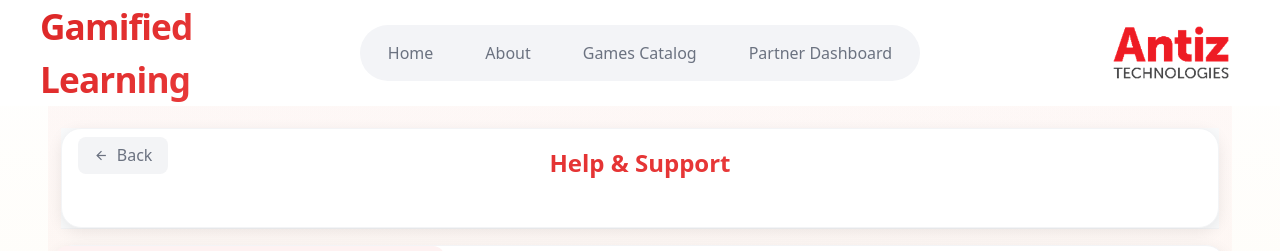
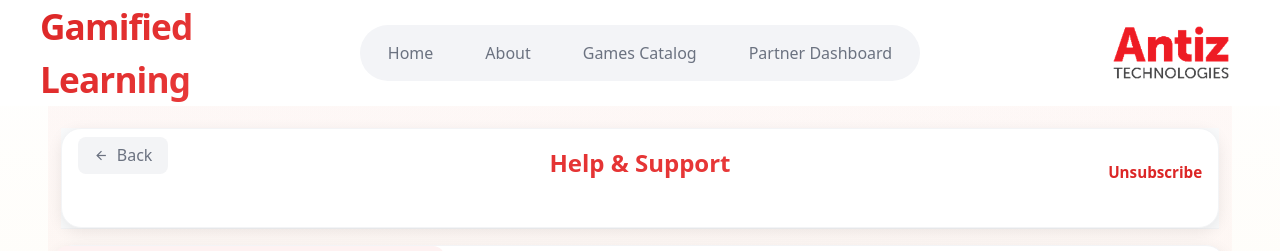
Before and after one commit to Prabhushapure/safety-saas-enterprise, a React (Vite) app: page /AWE-SaaS/partner/help in a window 1280 px wide. Shown: the top 251 px of the page. Built offline with nearby package versions, Linux system fonts and the light colour scheme; sample sign-in values are in the browser's storage.

Commit message:
distribute popup finetune

```diff
--- a/src/pages/Store.css
+++ b/src/pages/Store.css
@@ -162,7 +162,7 @@
 .game-content .details-button {
   position: absolute;
   left: 50%;
-  bottom: 12px;                 /* sits over description */
+  bottom: 12px;
   transform: translateX(-50%) translateY(6px);
 
   opacity: 0;
@@ -279,8 +279,9 @@
 
 /* Hover effects */
 .nav-button.primary:hover {
-  background-color: #1e40af;
+  background-color: #dc2626;
   color: #ffffff;
+  box-shadow: none;
 }
 
 .nav-button.secondary:hover {
--- a/src/pages/partner/PartnerHelp.css
+++ b/src/pages/partner/PartnerHelp.css
@@ -87,6 +87,24 @@
   text-align: center;
   padding-top: 0;
   padding-bottom: 0;
+}
+
+.unsubscribe-link {
+  position: absolute;
+  top: 2rem;
+  right: 1rem;
+
+  color: #dc2626;
+  font-weight: 600;
+  font-size: 0.95rem;
+  text-decoration: none;
+  white-space: nowrap;
+  transition: color 0.2s ease;
+}
+
+.unsubscribe-link:hover {
+  color: #b91c1c;
+  text-decoration: underline;
 }
 
 /* Quick Actions */
--- a/src/pages/partner/PartnerHelp.jsx
+++ b/src/pages/partner/PartnerHelp.jsx
@@ -129,6 +129,13 @@ const PartnerHelp = () => {
               Back
             </Link>
             <h1>Help & Support</h1>
+            {/* Right-side Unsubscribe */}
+    <a
+      href="/partner/unsubscribe"
+      className="unsubscribe-link"
+    >
+      Unsubscribe
+    </a>
           </div>
         </div>
 
--- a/src/pages/partner/PartnerLicense.css
+++ b/src/pages/partner/PartnerLicense.css
@@ -1227,7 +1227,7 @@
 /* Header */
 .modal-header {
   display: flex;
-  justify-content: flex-end;
+  justify-content: center;
   padding: 12px 16px;
   border-bottom: 1px solid rgba(255, 255, 255, 0.1);
 }
@@ -1252,12 +1252,6 @@
   margin-top: -6px !important;
 }
 
-/* Title */
-.modal-title {
-  font-size: 28px;
-  font-weight: 600;
-  margin-bottom: 8px;
-}
 
 /* Subtitle */
 .modal-subtitle {
@@ -1399,12 +1393,16 @@
 .nav-button.primary {
   background: linear-gradient(135deg, #dc2626, #ef4444);
   color: white;
+  border-radius: 12px;
+
+
 }
 
 .nav-button.primary:hover:not(.disabled) {
-  transform: translateY(-2px);
+  transform: translateY(0px);
   box-shadow: 0 8px 20px rgba(220, 38, 38, 0.3);
-  background: linear-gradient(135deg, #dc2626, #ef4444)
+  background: linear-gradient(135deg, #dc2626, #ef4444);
+  border-bottom: none;
 }
 
 .nav-button.primary.disabled {
@@ -1612,6 +1610,7 @@
   }
 }
 
+
 @media (max-width: 480px) {
   .partner-license-page {
     padding: 0.5rem;
```
